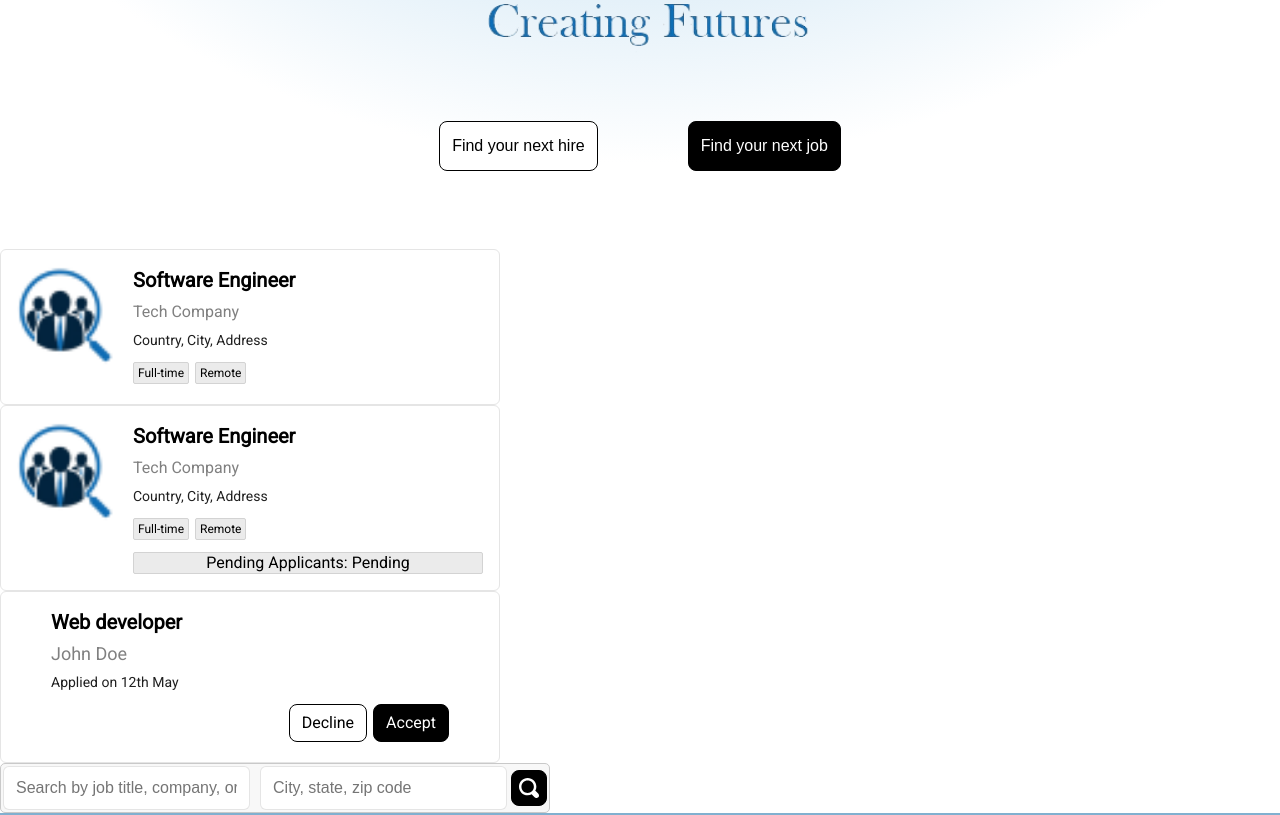
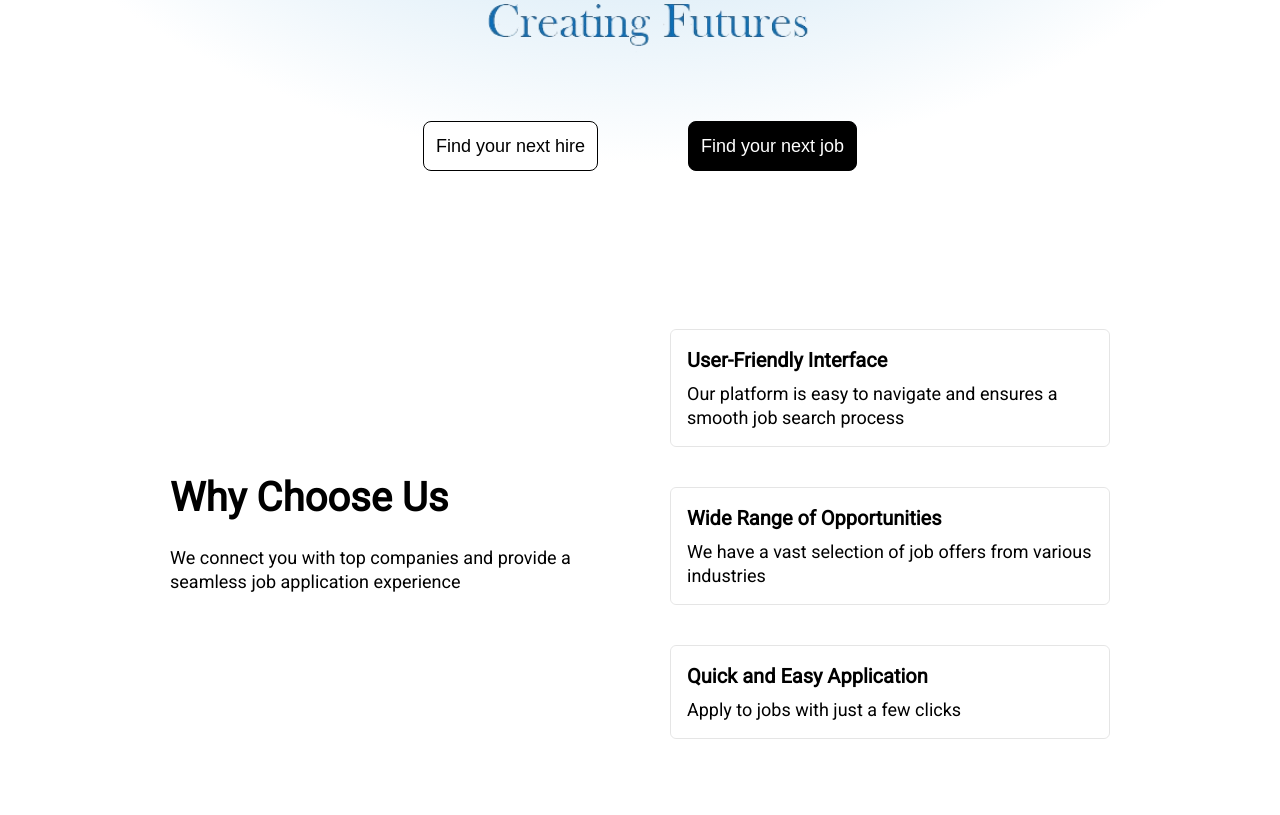
Before and after one commit to G-Jasser/GMC-Final-Project, a React (Vite) app: page / in a window 1280 px wide. Shown: the part 531-1346 px from the top of the page. Built offline with nearby package versions, Linux system fonts and the light colour scheme.

Commit message:
add Why Us

```diff
--- a/src/App.jsx
+++ b/src/App.jsx
@@ -12,12 +12,14 @@ import { NavbarSignedSeeker } from './components/NavbarSignedSeeker'
 import { NavbarUnsigned } from './components/NavbarUnsigned'
 import { SignUpRecruiter } from './components/SignUpRecruiter'
 import { SignUpSeeker } from './components/SignUpSeeker'
+import { WhyUs } from './components/WhyUs'
 
 function App() {
   return (
     <>
       <NavbarSignedSeeker/>
       <LandingPageMainSection/>
+      <WhyUs/>
       <JobCard/>
       <JobCardForSeeker/>
       <ApplicationCard/>
--- /dev/null
+++ b/src/components/WhyUs.jsx
@@ -0,0 +1,29 @@
+import React from "react";
+import "/src/css/style.css";
+
+export const WhyUs = () => {
+    return (
+        <div className="section-container WhyUs">
+            <div className="main-container-1">
+                <div className="title-1">Why Choose Us</div>
+                <p className="text-normal">
+                    We connect you with top companies and provide a seamless job application experience
+                </p>
+            </div>
+            <div className="list-1">
+                <div className="item-1">
+                    <div className="title-2">User-Friendly Interface</div>
+                    <p className="text-normal">Our platform is easy to navigate and ensures a smooth job search process</p>
+                </div>
+                <div className="item-1">
+                    <div className="title-2">Wide Range of Opportunities</div>
+                    <p className="text-normal">We have a vast selection of job offers from various industries</p>
+                </div>
+                <div className="item-1">
+                    <div className="title-2">Quick and Easy Application</div>
+                    <p className="text-normal">Apply to jobs with just a few clicks</p>
+                </div>
+            </div>
+        </div>
+    );
+};
--- a/src/css/card_style.css
+++ b/src/css/card_style.css
@@ -65,10 +65,10 @@
     background: #EBEBEB;
 
     color: #000;
-    font-size: 12px;
+    font-size: 14px;
     font-style: normal;
     font-weight: 400;
-    line-height: 16px; /* 133.333% */
+    line-height: 20px; /* 133.333% */
 }
 
 .job-card .pending-applicants {
--- a/src/css/style.css
+++ b/src/css/style.css
@@ -88,7 +88,7 @@
     justify-content: center;
     align-items: center;
     border: 1px solid #000;
-    font-size: 16px;
+    font-size: 18px;
     font-style: normal;
     font-weight: 500;
     line-height: 24px;
@@ -377,7 +377,7 @@
 .sign-up-page .text-wrapper {
     align-self: stretch;
     color: #000000;
-    font-size: 16px;
+    font-size: 18px;
     font-weight: 500;
     letter-spacing: 0;
     line-height: 20px;
@@ -490,3 +490,65 @@
     align-items: flex-start;
     gap: 90px;
 }
+
+.WhyUs {
+    display: flex;
+    padding: 60px 170px;
+    justify-content: center;
+    align-items: center;
+    gap: 60px;
+    background-color: #FFF;
+}
+
+.section-container .text-normal {
+    color: #000;
+    font-size: 18px;
+    font-style: normal;
+    font-weight: 400;
+    line-height: 24px; /* 150% */
+}
+
+.section-container .title-1 {
+    color: #000;
+    font-size: 40px;
+    font-style: normal;
+    font-weight: bolder;
+    line-height: 48px; /* 120% */
+}
+
+.section-container .main-container-1 {
+    display: flex;
+    flex-direction: column;
+    align-items: flex-start;
+    gap: 24px;
+    flex: 1 0 0;
+}
+
+.section-container .list-1 {
+    display: flex;
+    padding: 20px 0px;
+    flex-direction: column;
+    justify-content: center;
+    align-items: center;
+    gap: 40px;
+    flex: 1 0 0;
+}
+.section-container .item-1 {
+    display: flex;
+    flex-direction: column;
+    align-items: flex-start;
+    gap: 8px;
+    flex: 1 0 0;
+    padding: 16px;
+    border-radius: 6px;
+    border: 1px solid rgba(0, 0, 0, 0.10);
+    width: 100%;
+}
+
+.section-container .title-2 {
+    color: #000;
+    font-size: 20px;
+    font-style: normal;
+    font-weight: bold;
+    line-height: 28px;
+}
```
